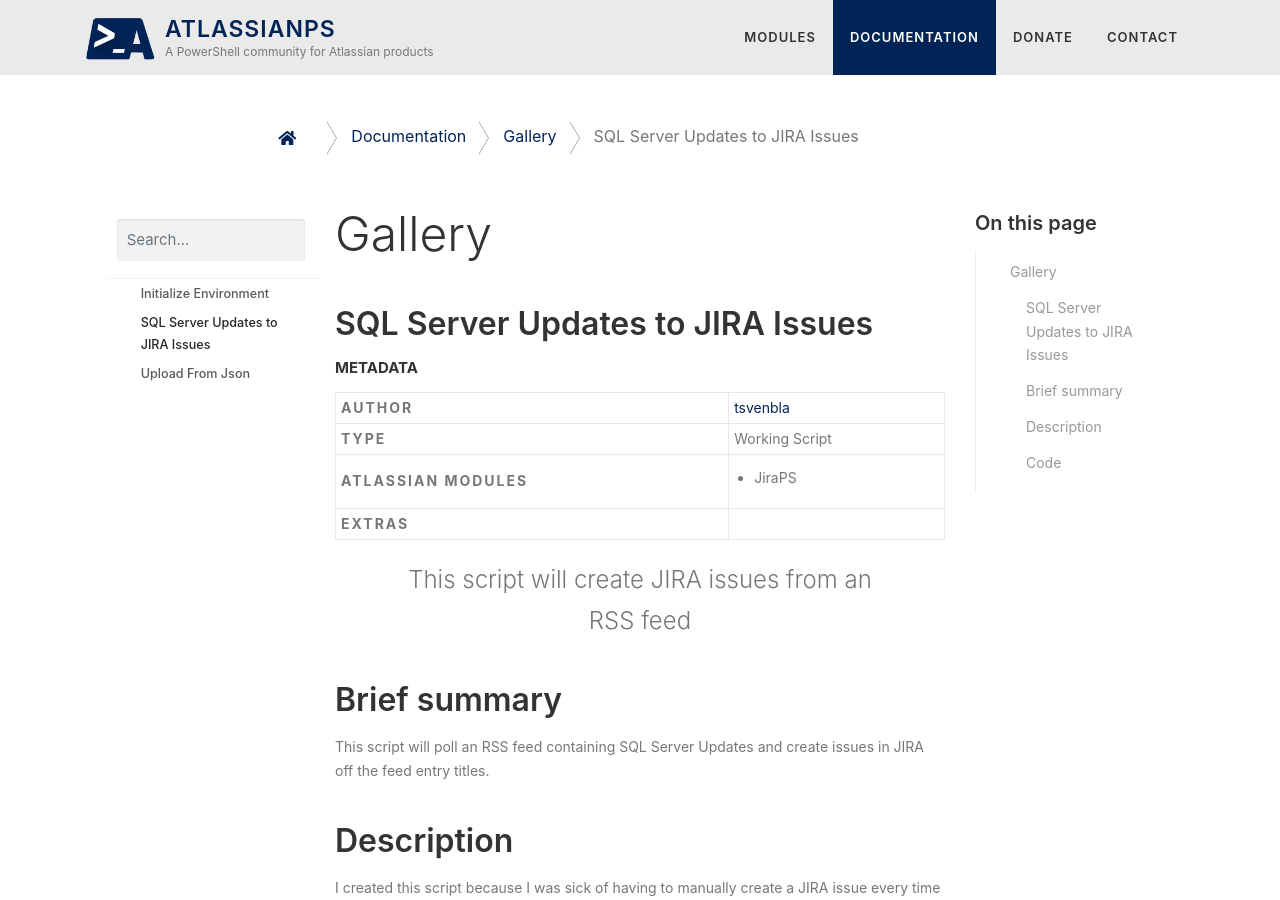
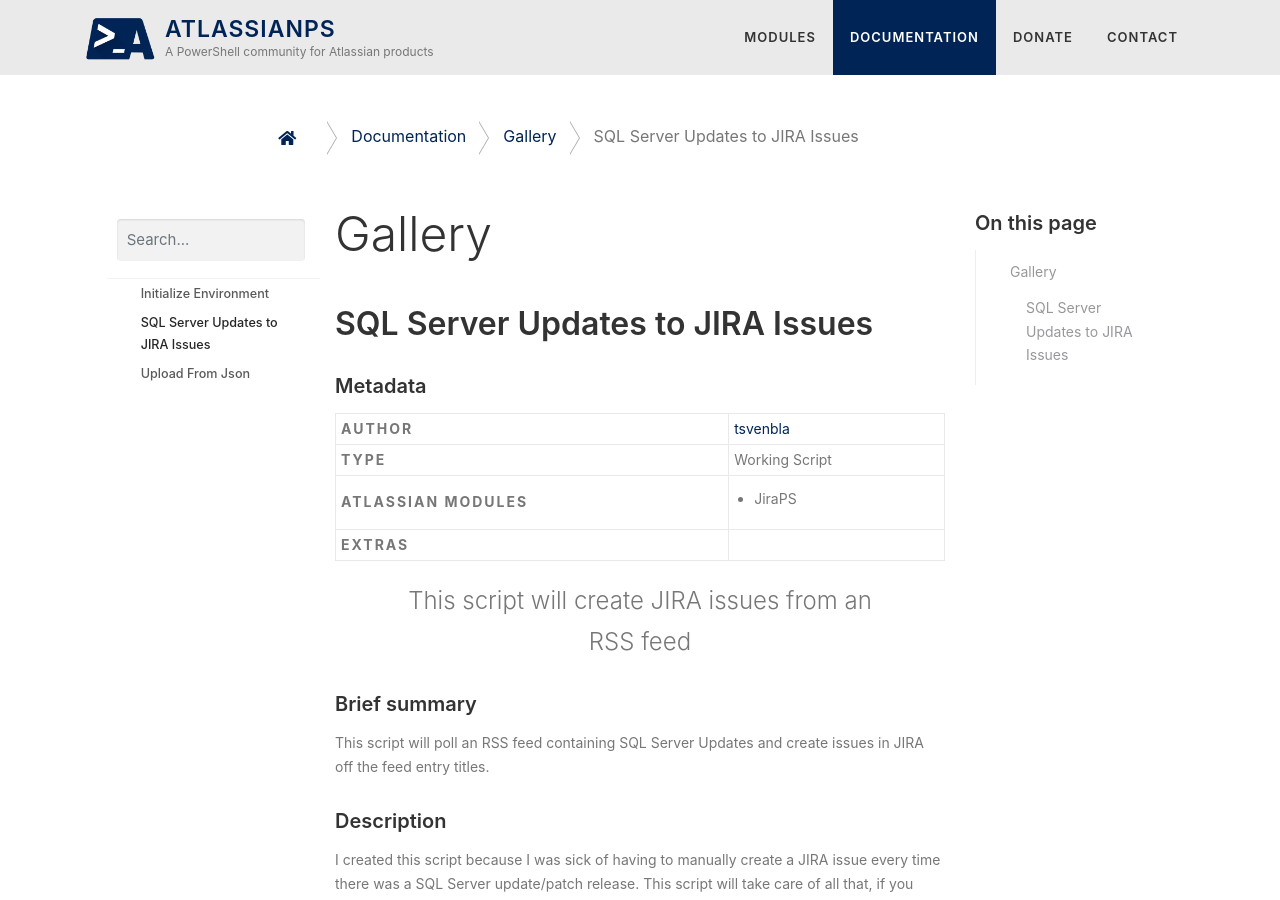
Before and after one commit to AtlassianPS/AtlassianPS.github.io, a Jekyll site: the page built from docs/Gallery/SQLServerUpdatesToJIRAIssues.md, in a window 1280 px wide and 900 px high. Built offline with Jekyll 4.4.1, drawn with Linux system fonts in a browser that asks for light colours; nearby versions of some CDN libraries; comment, search, counter and statistics services are not loaded.

Commit message:
Updated Gallery template

```diff
--- a/_layouts/galleryItem.html
+++ b/_layouts/galleryItem.html
@@ -4,7 +4,7 @@
 
 <h2>{{ page.title }}</h2>
 
-<h5>Metadata</h5>
+<h3>Metadata</h3>
 <table>
     <tr>
         <th>Author</th>
@@ -38,7 +38,10 @@
     </tr>
 </table>
 
-<p class="text-center ml-auto mr-auto">{{ page.synopsis }}
-    <p>
+<p class="text-center ml-auto mr-auto">
 
-        {{ content }}
+    {{ page.synopsis }}
+
+</p>
+
+{{ content }}
--- a/docs/Gallery/SQLServerUpdatesToJIRAIssues.md
+++ b/docs/Gallery/SQLServerUpdatesToJIRAIssues.md
@@ -7,11 +7,12 @@
 modules:
   - JiraPS
 ---
+### Brief summary
 
-## Brief summary
 This script will poll an RSS feed containing SQL Server Updates and create issues in JIRA off the feed entry titles.
 
-## Description
+### Description
+
 I created this script because I was sick of having to manually create a JIRA issue every time there was a SQL Server update/patch release.
 This script will take care of all that, if you don't mind a few non-patch issues being created (like SCOM management packs). This could easily be sifted away with content parsing.
 
@@ -28,6 +29,6 @@
 
 ![ScreenShot](screenshots/SQLBacklog.PNG)
 
-## Code
+### Code
 
 {% gist tsvenbla/1716a662b21ee9574b1bc78ea8efbf15 %}
```
Also changed, not shown: docs/Gallery/InitializeEnvironment.md (+3 -3 lines), docs/Gallery/UploadFromJson.md (+2 -3 lines), docs/Gallery/_sample.md (+0 -3 lines).
